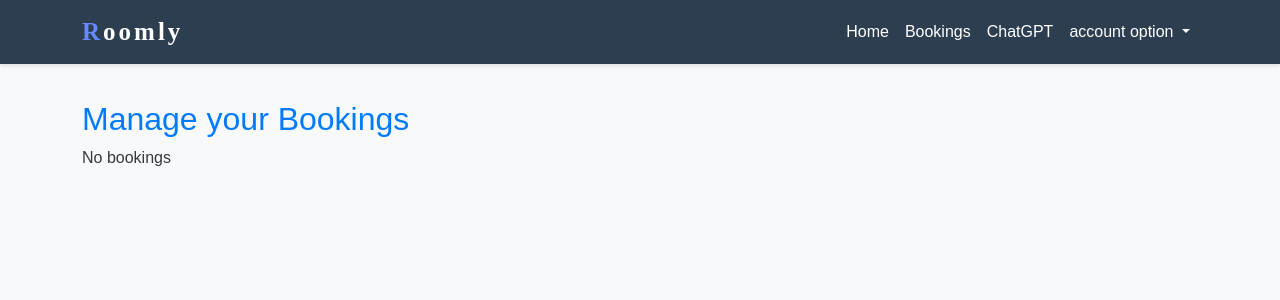
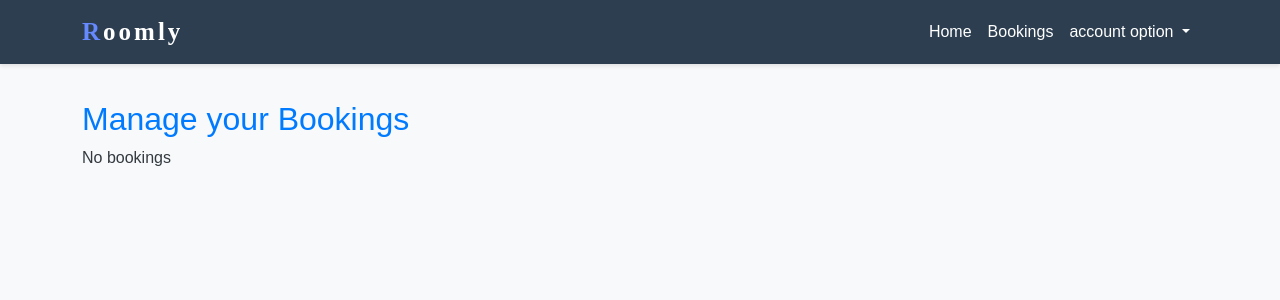
Before and after one commit to RawanX99/Roomly, a PHP site: page /view_booking.php in a window 1280 px wide. Shown: the top 300 px of the page. Run offline with PHP 8.4, Linux system fonts and the light colour scheme; a user stored in the database is signed in; data comes from the database, SQL or seed files in the repository; data that the repository does not hold is empty; some web fonts are replaced.

Commit message:
Remove ChatGPT link from user navbar
Removed ChatGPT link from the user navigation bar.

```diff
--- a/user_navbar.php
+++ b/user_navbar.php
@@ -20,9 +20,6 @@
         </li>
         <li class="nav-item">
           <a class="nav-link " href="view_booking.php">Bookings</a>
-        </li>
-        <li class="nav-item">
-          <a class="nav-link " href="chat.php">ChatGPT</a>
         </li>
 
       </ul>
```
